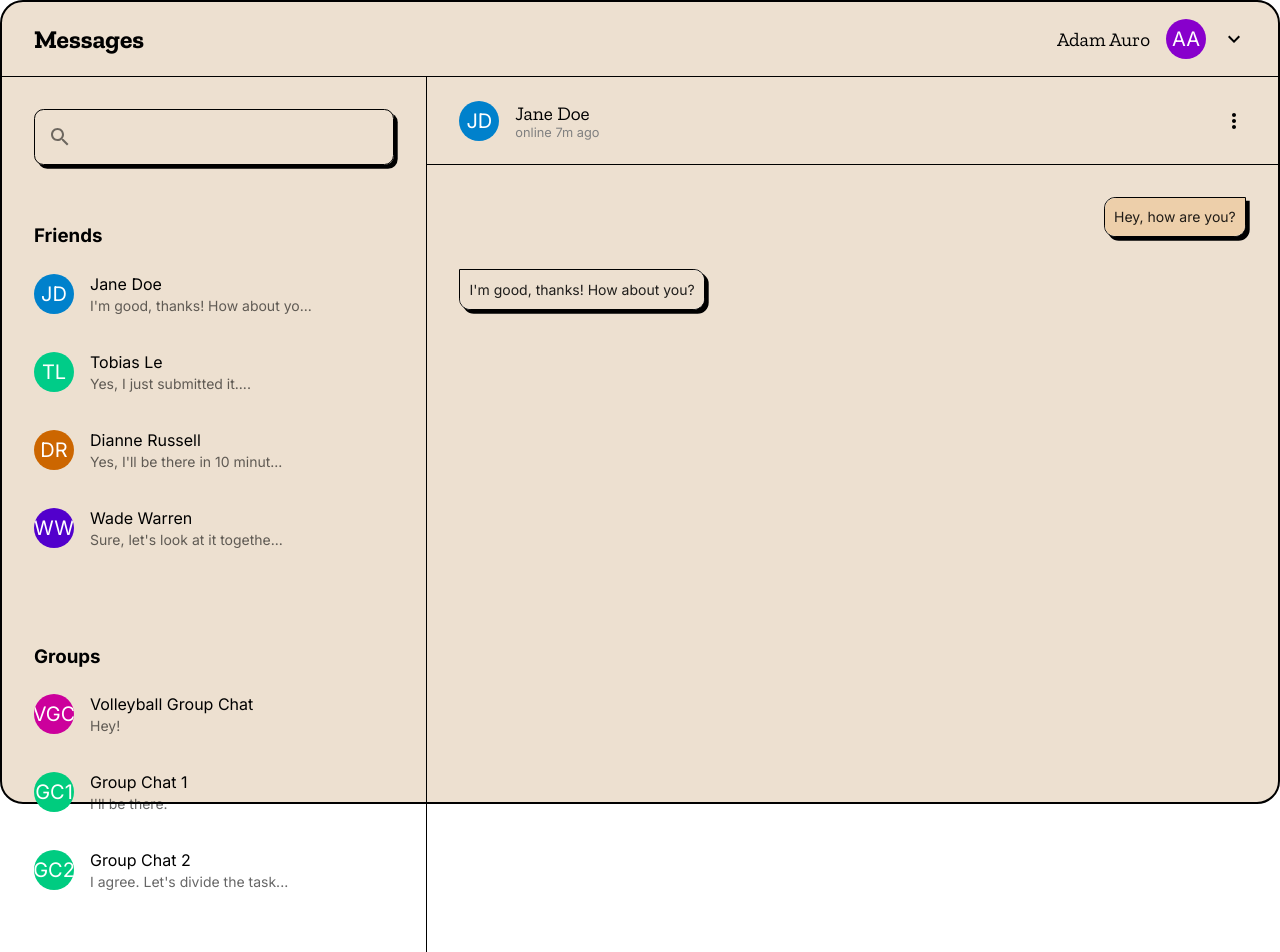
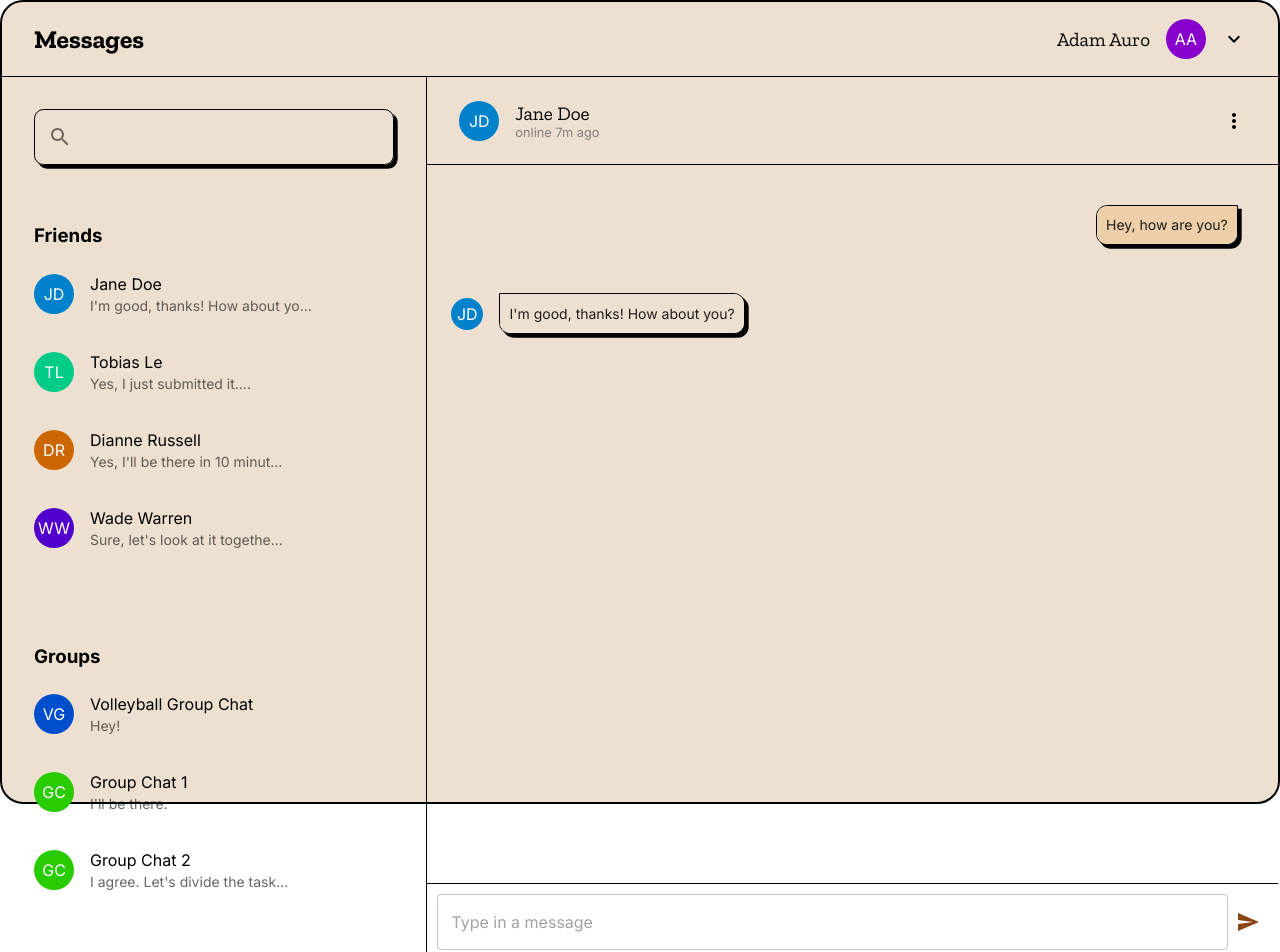
Before and after one commit to JakkNaj/nss_group_project, a React (Vite) app in the folder frontend/: page /chat in a window 1280 px wide. Shown: the top 952 px of the page. Built offline with nearby package versions, Linux system fonts and the light colour scheme; the HTML template or start-up script is replaced by a standard one.

Commit message:
chat input field

```diff
--- a/frontend/src/components/UserAvatar.tsx
+++ b/frontend/src/components/UserAvatar.tsx
@@ -8,11 +8,8 @@ type UserAvatarProps = {
 };
 
 export const UserAvatar = (props: UserAvatarProps) => {
-	const initials = props.username
-		.split(" ")
-		.map((word) => word[0])
-		.join("")
-		.toUpperCase();
+	const words = props.username.split(" ");
+	const initials = (words[0][0] + (words[1] ? words[1][0] : "")).toUpperCase();
 
 	const generateColor = (initials: string) => {
 		let hash = 0;
@@ -35,7 +32,12 @@ export const UserAvatar = (props: UserAvatarProps) => {
 	) : (
 		<Avatar
 			className={props.className}
-			style={{ backgroundColor: avatarColor, width: `${props?.width}rem`, height: `${props?.width}rem` }}
+			style={{
+				backgroundColor: avatarColor,
+				width: `${props?.width}rem`,
+				height: `${props?.width}rem`,
+				fontSize: props?.width ? `${props?.width * 0.5}rem` : "1rem",
+			}}
 		>
 			{initials}
 		</Avatar>
--- a/frontend/src/pages/chat/main/ChatWindow.tsx
+++ b/frontend/src/pages/chat/main/ChatWindow.tsx
@@ -5,14 +5,16 @@ import { DirectChatDetail } from "./DirectChatDetail.tsx";
 import { GroupChatDetail } from "./groupChatDetail/GroupChatDetail.tsx";
 import { ChatStore, State } from "../../../stores/ChatStore.ts";
 import { MessagesContainer } from "./messages/MessagesContainer.tsx";
+import { MessageInput } from "./messages/MessageInput.tsx";
 
 const Styled = {
 	ChatWindow: styled.section<{ $rightSectionVisible: boolean }>`
 		display: grid;
 		grid-template-rows: 1fr auto;
-		grid-template-columns: ${(props) => (props.$rightSectionVisible ? "1fr 1fr" : "1fr")};
-		grid-template-areas: ${(props) => (props.$rightSectionVisible ? "'content rightSection'" : "'content' 'rightSection'")};
+		grid-template-columns: ${(props) => (props.$rightSectionVisible ? "3fr 1fr" : "1fr")};
+		grid-template-areas: ${(props) => (props.$rightSectionVisible ? "'content rightSection'" : "'content' 'content'")};
 		height: 100%;
+		gap: 0.0625rem;
 	`,
 	RightSection: styled.aside`
 		grid-area: rightSection;
@@ -20,6 +22,10 @@ const Styled = {
 	`,
 	Content: styled.div`
 		grid-area: content;
+		height: 100%;
+		display: flex;
+		flex-direction: column;
+		justify-content: space-between;
 	`,
 };
 
@@ -34,11 +40,20 @@ export const ChatWindow = () => {
 		setRightSectionVisible(!rightSectionVisible);
 	};
 
+	const sendMessage = (message: string) => {
+		console.log("sending: " + message);
+		//todo send message
+		return;
+	};
+
 	return (
 		<Styled.ChatWindow $rightSectionVisible={rightSectionVisible}>
 			<Styled.Content>
-				<ChatHeader toggleRightSection={toggleRightSection} />
-				<MessagesContainer />
+				<div>
+					<ChatHeader toggleRightSection={toggleRightSection} />
+					<MessagesContainer />
+				</div>
+				<MessageInput onSend={sendMessage} />
 			</Styled.Content>
 			{rightSectionVisible && (
 				<Styled.RightSection>{activeChat?.type === "DIRECT" ? <DirectChatDetail /> : <GroupChatDetail />}</Styled.RightSection>
--- a/frontend/src/pages/chat/main/messages/Message.tsx
+++ b/frontend/src/pages/chat/main/messages/Message.tsx
@@ -3,10 +3,20 @@ import styled from "styled-components";
 import { MessageType } from "../../../../model/types/MessageType.ts";
 import { colors } from "../../../../styles/colors.ts";
 import { useState } from "react";
+import { UserAvatar } from "../../../../components/UserAvatar.tsx";
+import { UserStore } from "../../../../stores/UserStore.ts";
+import { ChatStore } from "../../../../stores/ChatStore.ts";
 
 const Styled = {
+	MessageContainer: styled.div<{ $isUserMessage: boolean }>`
+		align-self: ${(props) => (props.$isUserMessage ? "flex-end" : "flex-start")};
+		display: flex;
+		flex-direction: row;
+		padding: 0.5rem;
+		align-items: center;
+	`,
+
 	MessageCardContainer: styled.div<{ $isUserMessage: boolean }>`
-		align-self: ${(props) => (props.$isUserMessage ? "flex-end" : "flex-start")};
 		margin: 1rem;
 		display: flex;
 		flex-direction: column;
@@ -22,6 +32,9 @@ const Styled = {
 		background-color: ${(props) => (props.$isUserMessage ? colors.darkerBackground : colors.lightBackground)};
 		padding: 0.57875rem !important;
 	`,
+	Avatar: styled(UserAvatar)`
+		margin-right: 0;
+	`,
 };
 
 interface MessageProps {
@@ -32,9 +45,26 @@ interface MessageProps {
 export const Message = ({ message, userId }: MessageProps) => {
 	const isUserMessage = message.idSender === userId;
 	const [showTimestamp, setShowTimestamp] = useState(false);
+	const sender = UserStore.getUserById(message.idSender);
+
+	const { activeChat } = ChatStore.useStore((state) => ({
+		activeChat: state.activeChat,
+	}));
+
+	//should not happen
+	if (!sender) {
+		return <div>Error: not found sender of the message!</div>;
+	}
 
 	return (
+		<Styled.MessageContainer $isUserMessage={isUserMessage}>
+			{!isUserMessage && <Styled.Avatar username={sender.name} avatar={sender.avatar} width={2} />}
 			<Styled.MessageCardContainer $isUserMessage={isUserMessage}>
+				{activeChat?.type === "GROUP" && !isUserMessage && (
+					<Typography variant="caption" color="textSecondary">
+						{sender.name}
+					</Typography>
+				)}
 				{showTimestamp && (
 					<Typography variant="caption" color="textSecondary">
 						{message.timestamp.toLocaleString()}
@@ -46,5 +76,6 @@ export const Message = ({ message, userId }: MessageProps) => {
 					</Styled.CardContent>
 				</Styled.MessageCard>
 			</Styled.MessageCardContainer>
+		</Styled.MessageContainer>
 	);
 };
--- /dev/null
+++ b/frontend/src/pages/chat/main/messages/MessageInput.tsx
@@ -0,0 +1,38 @@
+import { TextField, IconButton } from "@mui/material";
+import { Send } from "@mui/icons-material";
+import styled from "styled-components";
+import { useState } from "react";
+
+const Styled = {
+	InputContainer: styled.div`
+		display: flex;
+		justify-content: space-between;
+		align-items: center;
+		padding: 10px;
+		border-top: 1px solid #000;
+	`,
+};
+
+interface MessageInputProps {
+	onSend: (message: string) => void;
+}
+
+export const MessageInput = ({ onSend }: MessageInputProps) => {
+	const [message, setMessage] = useState("");
+
+	const handleSend = () => {
+		if (message.trim() !== "") {
+			onSend(message);
+			setMessage("");
+		}
+	};
+
+	return (
+		<Styled.InputContainer>
+			<TextField value={message} onChange={(e) => setMessage(e.target.value)} placeholder="Type in a message" fullWidth />
+			<IconButton onClick={handleSend} style={{ color: "saddlebrown" }}>
+				<Send />
+			</IconButton>
+		</Styled.InputContainer>
+	);
+};
```
Lines whose indentation alone changed are shown as unchanged.
